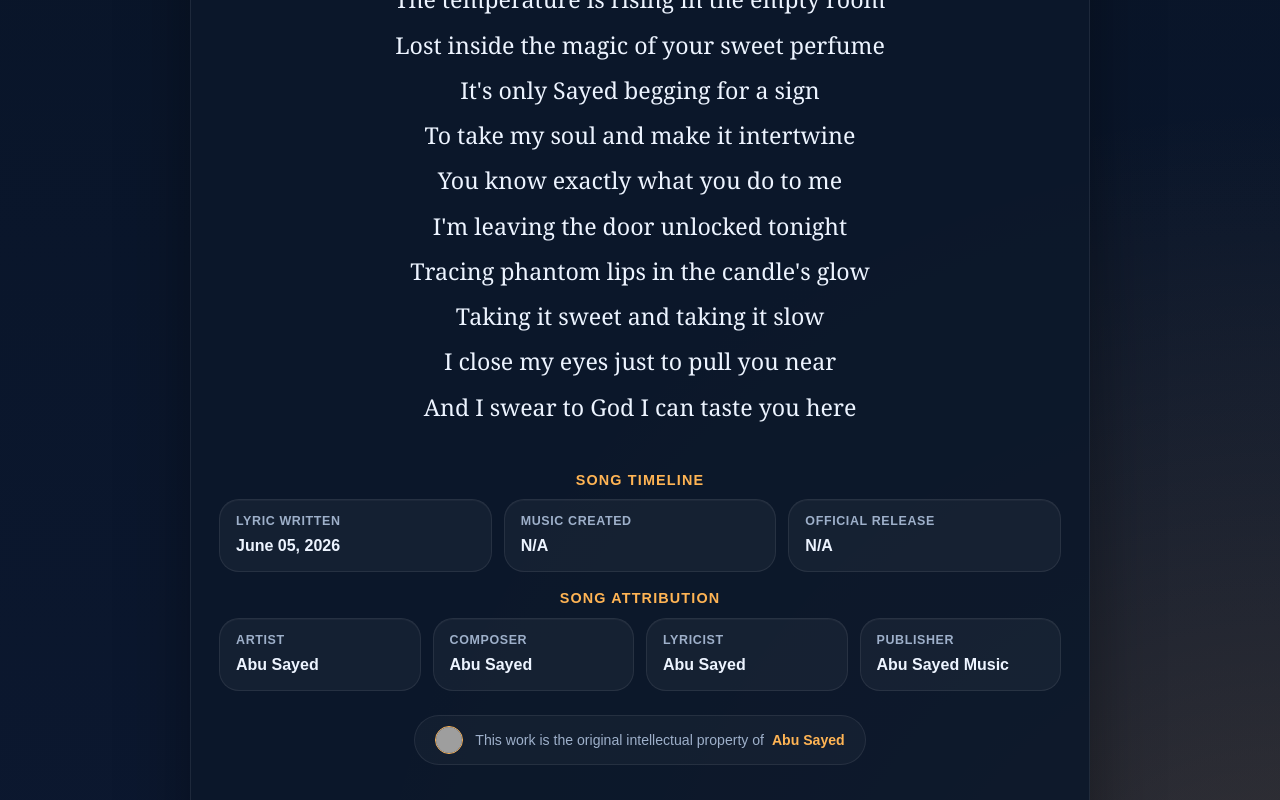
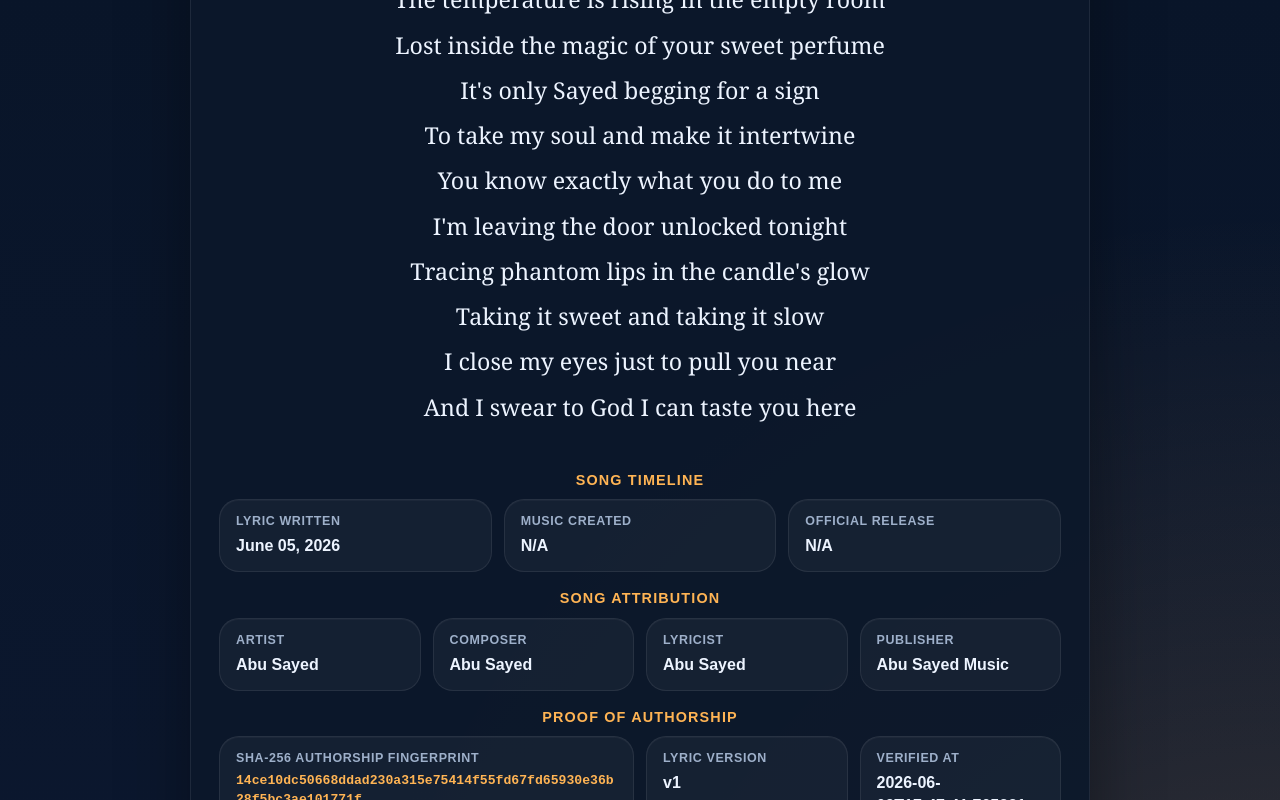
Before and after one commit to ImAbuSayed/tracing-phantom-lips-tonight, a plain HTML site: page index.html in a window 1280 px wide. Shown: the part 2000-2800 px from the top of the page. Drawn offline with Linux system fonts and the light colour scheme; grey boxes are pictures that could not be loaded.

Commit message:
feat: update song assets v1 with signed GPG commit [verified]

```diff
--- a/index.html
+++ b/index.html
@@ -14,9 +14,9 @@
     <meta name="keywords" content="Tracing Phantom Lips Tonight, Abu Sayed lyrics, original song lyrics, Abu Sayed original song, Abu Sayed lyricist, Abu Sayed composer, Abu Sayed songwriter, official lyrics">
     <meta name="robots" content="index,follow,max-snippet:-1,max-image-preview:large,max-video-preview:-1">
     <meta name="referrer" content="strict-origin-when-cross-origin">
-    <meta name="description" content="Explore the poetic journey of &#x27;Tracing Phantom Lips Tonight&#x27;, an original masterpiece written and composed by Abu Sayed.">
+    <meta name="description" content="Full lyrics for &#x27;Tracing Phantom Lips Tonight&#x27; by Abu Sayed. An original composition, lyrics, and production by Abu Sayed.">
     <meta property="og:title" content="Tracing Phantom Lips Tonight - Original Lyrics by Abu Sayed">
-    <meta property="og:description" content="Explore the poetic journey of &#x27;Tracing Phantom Lips Tonight&#x27;, an original masterpiece written and composed by Abu Sayed.">
+    <meta property="og:description" content="Full lyrics for &#x27;Tracing Phantom Lips Tonight&#x27; by Abu Sayed. An original composition, lyrics, and production by Abu Sayed.">
     <meta property="og:type" content="music.song">
     <meta property="og:url" content="https://imabusayed.github.io/tracing-phantom-lips-tonight/">
     <meta property="og:site_name" content="Abu Sayed Music">
@@ -24,7 +24,7 @@
     <meta name="last-modified" content="2026-06-05 12:31:47">
     <meta name="twitter:card" content="summary_large_image">
     <meta name="twitter:title" content="Tracing Phantom Lips Tonight - Original Lyrics by Abu Sayed">
-    <meta name="twitter:description" content="Explore the poetic journey of &#x27;Tracing Phantom Lips Tonight&#x27;, an original masterpiece written and composed by Abu Sayed.">
+    <meta name="twitter:description" content="Full lyrics for &#x27;Tracing Phantom Lips Tonight&#x27; by Abu Sayed. An original composition, lyrics, and production by Abu Sayed.">
     <link rel="canonical" href="https://imabusayed.github.io/tracing-phantom-lips-tonight/">
     <link rel="sitemap" type="application/xml" title="Sitemap" href="https://imabusayed.github.io/tracing-phantom-lips-tonight/sitemap.xml">
     <link rel="author" href="https://github.com/ImAbuSayed">
@@ -100,7 +100,7 @@
       "@id": "https://imabusayed.github.io/tracing-phantom-lips-tonight#webpage",
       "url": "https://imabusayed.github.io/tracing-phantom-lips-tonight/",
       "name": "Tracing Phantom Lips Tonight - Original Lyrics by Abu Sayed",
-      "description": "Explore the poetic journey of 'Tracing Phantom Lips Tonight', an original masterpiece written and composed by Abu Sayed.",
+      "description": "Full lyrics for 'Tracing Phantom Lips Tonight' by Abu Sayed. An original composition, lyrics, and production by Abu Sayed.",
       "isPartOf": {
         "@id": "https://music.abusayed.com.bd/#website"
       },
@@ -537,7 +537,7 @@
 
         <div class="controls">
             <button class="btn-speak" id="speakBtn" title="Read the lyrics aloud"><span id="speakText">Read Aloud</span></button>
-            <a href="https://music.abusayed.com.bd/Licensing/?https://imabusayed.github.io/tracing-phantom-lips-tonight/" class="btn-license" title="Get licensing for this song" target="_blank">Get License For Tracing Phantom Lips Tonight</a>
+            <a href="https://music.abusayed.com.bd/Licensing/?https://imabusayed.github.io/tracing-phantom-lips-tonight/" class="btn-license" title="Get licensing for this song" target="_blank">Secure Licensing Rights for Tracing Phantom Lips Tonight</a>
 
         </div>
         <br>
@@ -612,6 +612,26 @@
             <div class="meta-card">
                 <span class="meta-label">Publisher</span>
                 <strong>Abu Sayed Music</strong>
+            </div>
+
+                </div>
+            </div>
+
+            <div class="details-block">
+                <div class="details-title">Proof of Authorship</div>
+                <div class="meta-grid">
+
+            <div class="meta-card" style="grid-column: span 2;">
+                <span class="meta-label">SHA-256 Authorship Fingerprint</span>
+                <strong style="word-break: break-all; font-family: monospace; font-size: 0.82rem; color: var(--accent);">14ce10dc50668ddad230a315e75414f55fd67fd65930e36b28f5bc3ae101771f</strong>
+            </div>
+            <div class="meta-card">
+                <span class="meta-label">Lyric Version</span>
+                <strong>v1</strong>
+            </div>
+            <div class="meta-card">
+                <span class="meta-label">Verified At</span>
+                <strong>2026-06-09T17:47:41.765221</strong>
             </div>
 
                 </div>
```
Also changed, not shown: excerpts/Bridge-Preview.txt (added), excerpts/Chorus-Preview.txt (added), excerpts/Final-Chorus-Preview.txt (added), excerpts/Hook-Preview.txt (added), excerpts/Post-Chorus-2-Preview.txt (added), excerpts/Post-Chorus-Preview.txt (added), excerpts/Pre-Chorus-2-Preview.txt (added), excerpts/Pre-Chorus-Preview.txt (added), excerpts/Verse-1-Preview.txt (added), excerpts/Verse-2-Preview.txt (added), hashes.txt (added), llms.txt, lyrics_backup/2026-06-09_tracing-phantom-lips-tonight-v1.txt (added), manifest.json (added), 1 other file.
